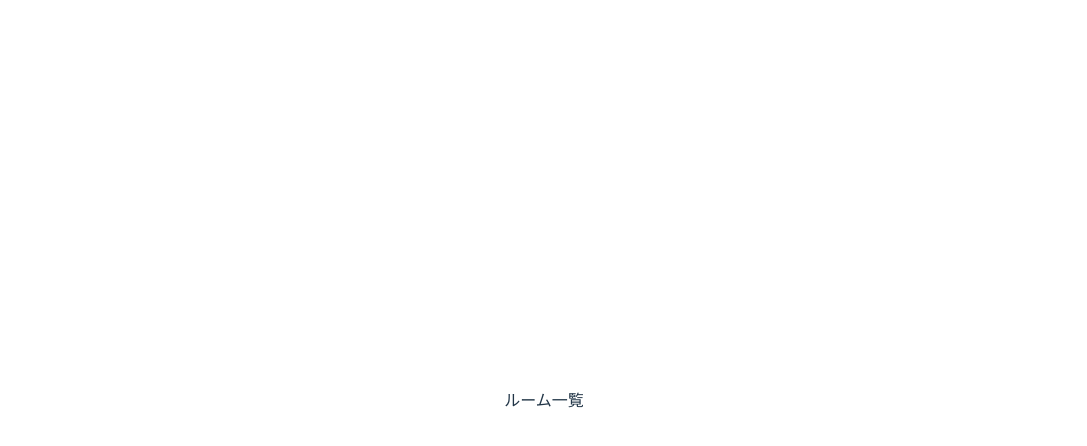
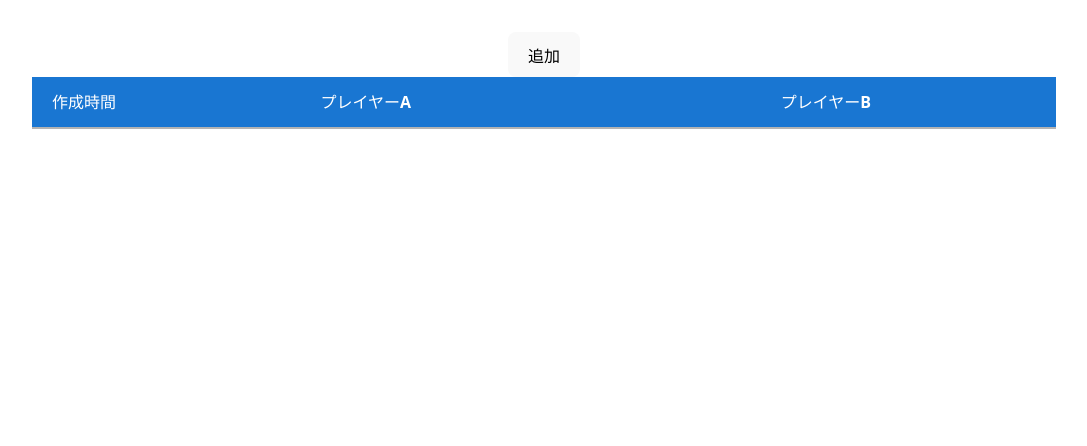
Before and after one commit to splendor-z/fe-binareversi, a React (Vite) app in the folder app/: page /rooms in a window 1280 px wide. Shown: the top 446 px of the page, without its empty margins (96-1183 px from the left). Built offline with nearby package versions, Linux system fonts and the light colour scheme.

Commit message:
update 表作成を一旦コミット

```diff
--- a/app/src/App.tsx
+++ b/app/src/App.tsx
@@ -6,7 +6,6 @@ import RoomListPage from "./pages/RoomListPage/RoomListPage";
 import StartPage from "./pages/StartPage/StartPage";
 
 function App() {
-  const [count, setCount] = useState(0);
 
   return (
     <BrowserRouter>
--- /dev/null
+++ b/app/src/components/RoomListTable/RoomListTable.tsx
@@ -0,0 +1,65 @@
+import React from "react";
+import "./roomListTable.css";
+import { useNavigate } from "react-router-dom"; // ← ここを変更
+
+export type gameTableInfo = {
+  id: string;
+  created_at: string;
+  playerA: string | null;
+  playerB: string;
+};
+
+type Props = {
+  games: gameTableInfo[];
+};
+
+const RoomListTable: React.FC<Props> = ({ games }) => {
+  const navigate = useNavigate();
+
+  // 指定したidのゲーム画面に遷移する
+  //ここでソケット通信を行い,roomListPageの内容を更新する
+  const handleEnterGame = (id: string) => {
+    console.log(id);
+    navigate(`/game/${id}`);
+  };
+
+  return (
+    <div className="game-table-container">
+      <table className="game-table">
+        <thead className="game-table-thead">
+          <tr className="game-table-tr">
+            <th className="game-table-th-start">作成時間</th>
+            <th className="game-table-th-playerA">プレイヤーA</th>
+            <th className="game-table-th-playerB">プレイヤーB</th>
+          </tr>
+        </thead>
+      </table>
+
+      <div className="game-table-body-wrapper">
+        <table className="game-table">
+          <tbody>
+            {games.map((datum) => (
+              <tr key={datum.id} className="game-table-tr">
+                <td className="game-table-td game-table-td-start">
+                  {datum.created_at}
+                </td>
+                <td className="game-table-td game-table-td-playerA">
+                  {datum.playerA === null ? (
+                    <button onClick={() => handleEnterGame(datum.id)}>参加</button>
+                  ) : (
+                    datum.playerA
+                  )}
+                </td>
+                <td className="game-table-td game-table-td-playerB">
+                  {datum.playerB}
+                </td>
+              </tr>
+            ))}
+          </tbody>
+        </table>
+      </div>
+    </div>
+  );
+};
+
+export default RoomListTable;
--- /dev/null
+++ b/app/src/components/RoomListTable/roomListTable.css
@@ -0,0 +1,56 @@
+.game-table-container {
+  width: 80vw;
+  margin: 0 auto;
+  max-width: 1200px;
+  min-width: 380px;
+  height: 900px;
+}
+
+/* 共通設定 */
+.game-table {
+  width: 100%;
+  border-collapse: collapse;
+  table-layout: fixed;
+}
+
+/* ヘッダーの見た目 */
+.game-table-thead {
+  background-color: #1976D2;
+  color: #FFFFFF;
+}
+
+/* 各列の幅（theadもtbodyも共通） */
+.game-table-th-start,
+.game-table-td-start {
+  width: 10%;
+}
+.game-table-th-playerA,
+.game-table-td-playerA,
+.game-table-th-playerB,
+.game-table-td-playerB {
+  width: 45%;
+}
+
+/* スクロール部分 */
+.game-table-body-wrapper {
+  display: block;
+  max-height: 600px;
+  overflow-y: auto;
+  border: 0.5px solid #b3b3b3;
+}
+
+/* tbodyに table の形を維持させる */
+.game-table tbody {
+  display: table;
+  width: 100%;
+  table-layout: fixed;
+}
+
+/* その他 */
+.game-table-tr {
+  height: 50px;
+}
+
+.game-table-td {
+  text-align: center;
+}
--- a/app/src/pages/RoomListPage/RoomListPage.tsx
+++ b/app/src/pages/RoomListPage/RoomListPage.tsx
@@ -1,5 +1,32 @@
+// RoomListPage.tsx
+import React, { useState } from "react";
+import RoomListTable, {
+  type gameTableInfo,
+} from "../../components/RoomListTable/RoomListTable";
+import "./roomListPage.css";
+
 const RoomListPage: React.FC = () => {
-  return <>ルーム一覧</>;
+  const [games, setGames] = useState<gameTableInfo[]>([]);
+
+  const addNewGame = (creator: string) => {
+    const newGame: gameTableInfo = {
+      id: crypto.randomUUID(),
+      created_at: new Date().toLocaleTimeString([], {
+        hour: "2-digit",
+        minute: "2-digit",
+      }),
+      playerA: null,
+      playerB: creator,
+    };
+    setGames((prev) => [...prev, newGame]);
+  };
+
+  return (
+    <div>
+      <button onClick={() => addNewGame("新しいプレイヤーB")}>追加</button>
+      <RoomListTable games={games} />
+    </div>
+  );
 };
 
 export default RoomListPage;
```
